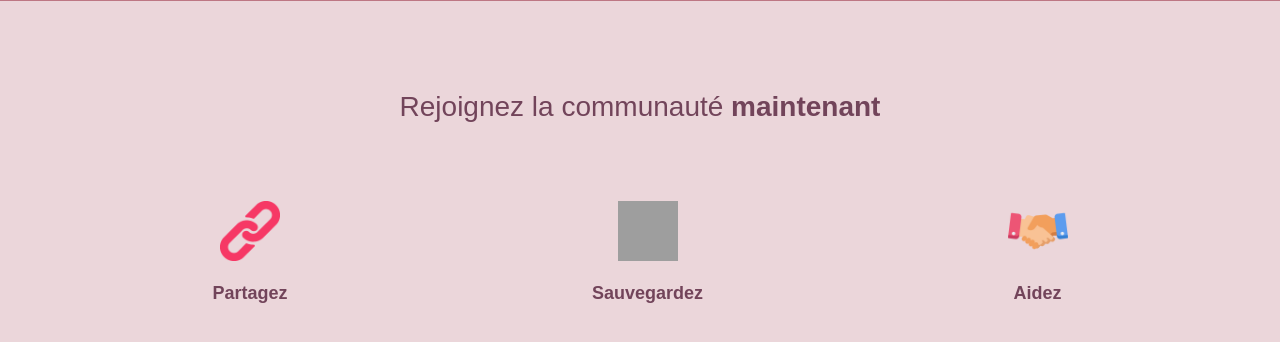
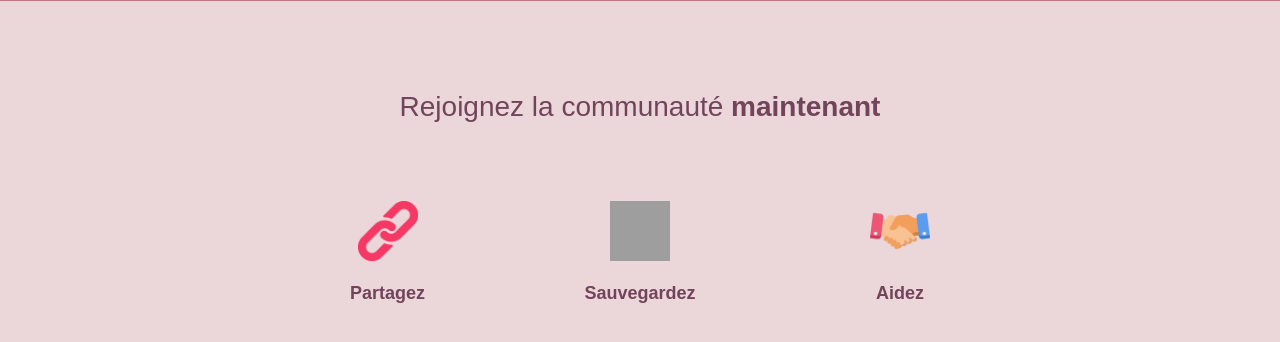
Before and after one commit to LezdCS/MusiFetch, a Django app: template src/site/MusiFetch/templates/home/index.html in a window 1280 px wide. Shown: the part 374-716 px from the top of the page. Run offline with Django 3.2, Linux system fonts and the light colour scheme; the template is opened without the code that fills it, so the values that code supplies are empty; grey boxes are pictures that could not be loaded.

Commit message:
Fix position des icons

```diff
--- a/src/site/MusiFetch/static/css/home/style.css
+++ b/src/site/MusiFetch/static/css/home/style.css
@@ -93,15 +93,16 @@ body {
 }
 .icons {
 	display: inline-block;
-	position: relative;
 }
 
 .share {
-	left: -300px;
+	position: absolute;
+	left: 350px;
 }
 
 .help {
-	right: -300px;
+	position: absolute;
+	right: 350px;
 }
 
 .icon-text {
```
